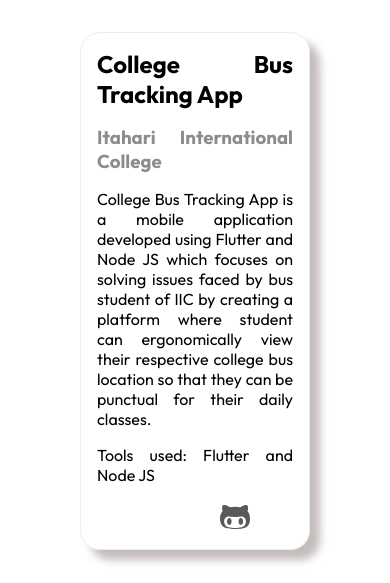
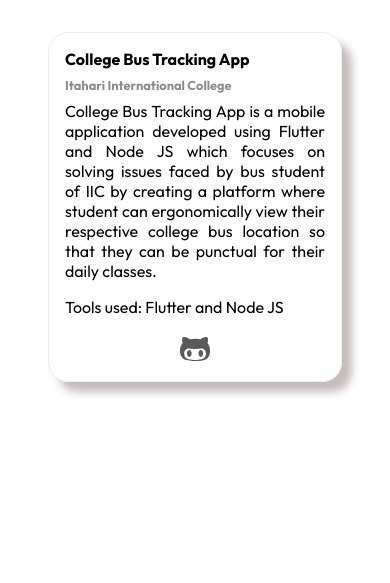
Before and after one commit to KamanHang/kamanlimbu, a React (Create React App) app: page /project in a window 390 px wide. Shown: the part 984-1567 px from the top of the page. Built offline with nearby package versions, Linux system fonts and the light colour scheme.

Commit message:
Responsive Design

```diff
--- a/src/component/MenuStyle.css
+++ b/src/component/MenuStyle.css
@@ -211,5 +211,18 @@ html{
         /* background-color: black; */
     }
 
+    #second{
+
+        height: 100vh;
+        padding-left: 3rem;
+        padding-top: 5rem;
+        padding-right: 3rem;
+        text-align: justify;
+        /* background-color: black; */
+
+        /* /* margin: 10rem;
+        text-align: justify;/* */
+    }
+
 
 }
--- a/src/pages/Exp.css
+++ b/src/pages/Exp.css
@@ -33,3 +33,39 @@ a{
     justify-content:center;
 
 }
+
+@media screen and (max-width: 656px){
+
+    .project-name{
+        font-size: 1rem;
+    }
+
+    .company-name{
+        color: #898d90;
+        margin: 0.5rem 0 0.5rem 0;
+        font-size: 0.8rem;
+    }
+
+    .card{
+        box-shadow: 10px 10px 8px #c5bcbc;
+        padding: 1rem;
+        border-radius: 20px;
+        border-style: solid;
+        border-width: 0.1px;
+        border-color: #f0eaea;
+        /* border-color: black; */
+    }
+
+    .project-link{
+        color: #57595a;
+        margin: 1rem 0 0 0;
+        font-size: 2rem;
+        /* margin-left: 1rem; */
+    }
+
+    a{
+        display: flex;
+        justify-content:center;
+
+    }
+}
```
